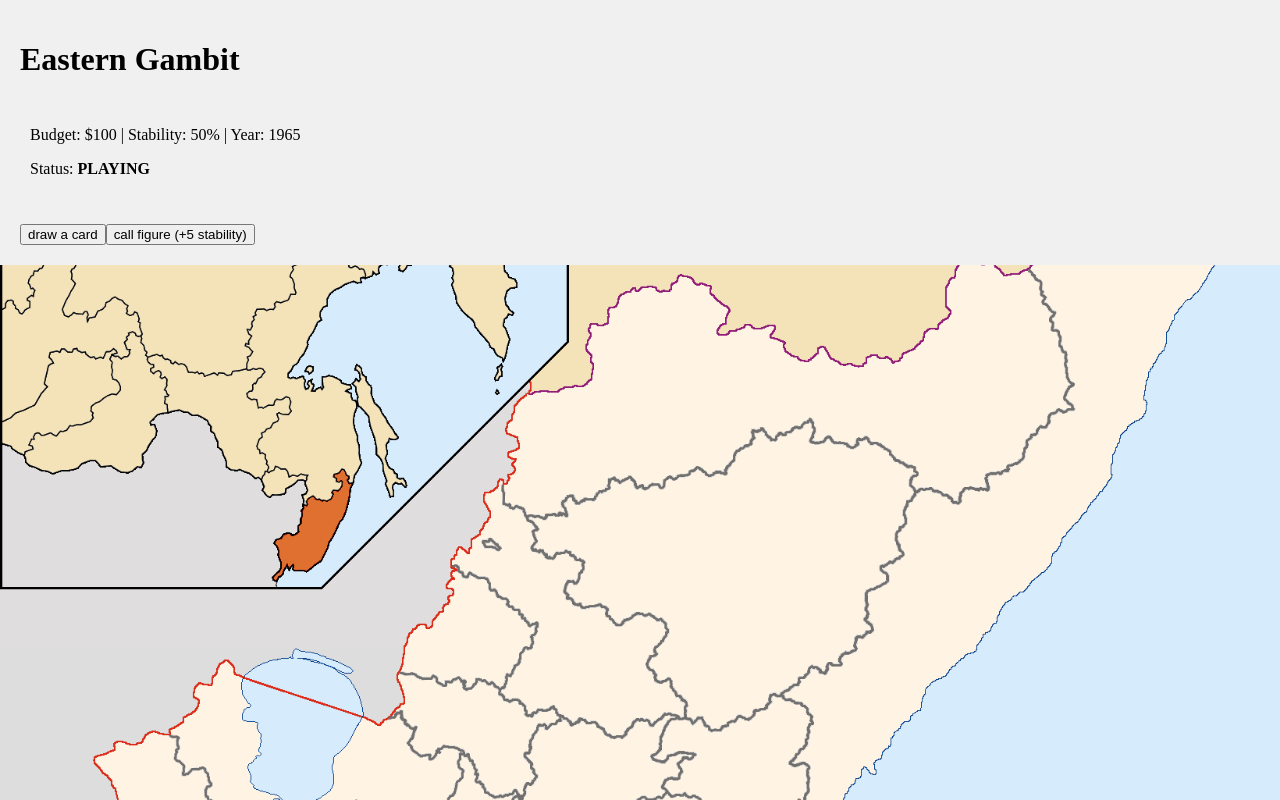
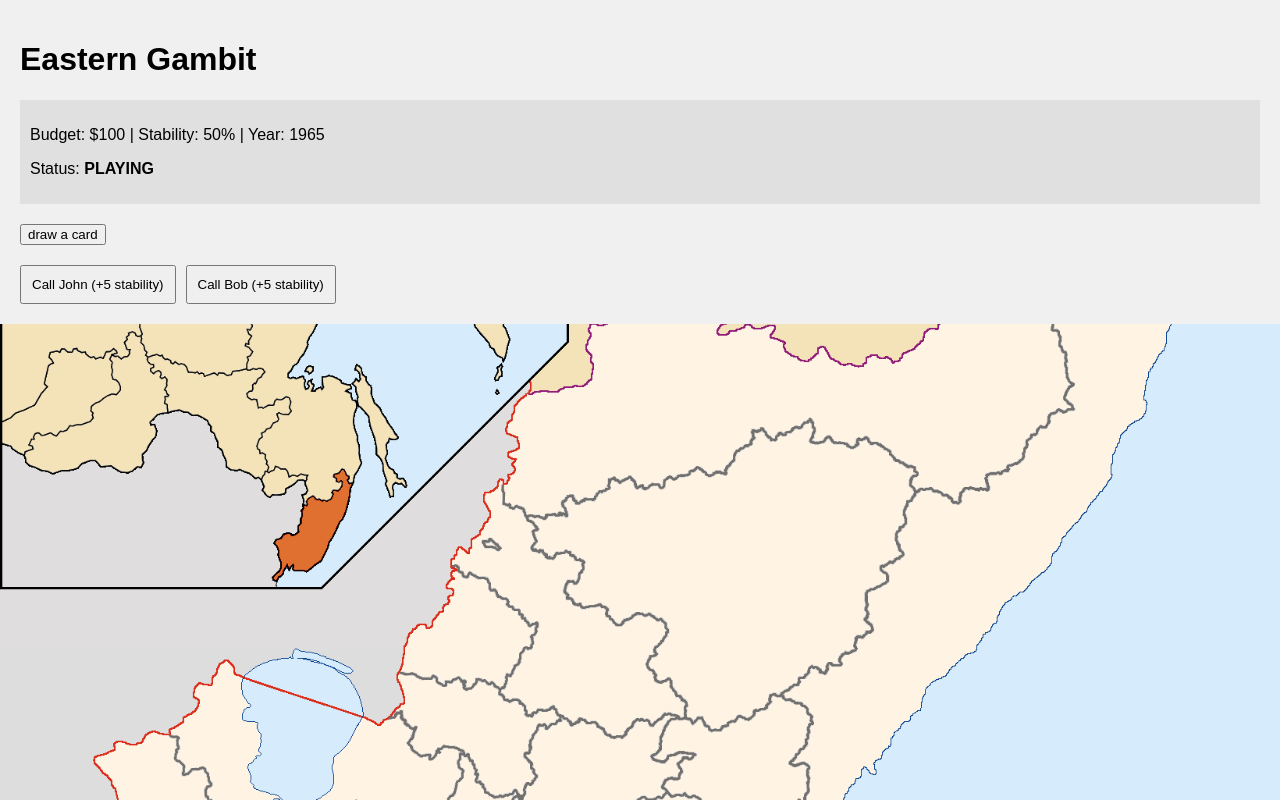
Before and after one commit to arkahafidz/superpower-domination, a React (Vite) app: page / in a window 1280 px wide. Built offline with nearby package versions, Linux system fonts and the light colour scheme.

Commit message:
patch v0.5
update at figure system and some fixed minor bugs

```diff
--- a/src/App.jsx
+++ b/src/App.jsx
@@ -18,6 +18,12 @@ const eventdeck = [
   },
 ]
 
+// figures name
+const figures = [
+  {id: 'fig1', name: 'John'},
+  {id: 'fig2', name: 'Bob'}
+];
+
 // app yes
 function App() {
   const [stats, setstats] = useState({
@@ -27,7 +33,7 @@ function App() {
     status: "playing"
   });
   const [currentevent, setcurrentevent] = useState(null);
-  const [lastusedyear, setlastusedyear] = useState(-2);
+  const [lastusedyear, setlastusedyear] = useState({fig1: -2, fig2: -2});
 
   const drawcard = () => {
     const randomcard = eventdeck[Math.floor(Math.random() * eventdeck.length)];
@@ -47,22 +53,25 @@ function App() {
     setcurrentevent(null);
   };
 
-  const handlefigure = () => {
-    if (stats.year - lastusedyear < 2) {
+  const handlefigure = (id) => {
+    if (stats.year - lastusedyear[id] < 2) {
       alert("still cd bozo")
       return;
     }
     setstats({...stats, stability: stats.stability + 5});
-    setlastusedyear(stats.year);
+    setlastusedyear(prev => ({
+      ...prev,
+      [id]: stats.year
+    }));
   };
 
 
 
 // ui
 return (
-    <div style={{ background: '#f0f0f0', padding: '20px' }}>
+    <div style={{ background: '#f0f0f0', padding: '20px', fontFamily: 'sans-serif' }}>
       <h1>Eastern Gambit</h1>
-      <div style={{ background: '#f0f0f0', padding: '10px' }}>
+      <div style={{ background: '#e0e0e0', padding: '10px', marginBottom: '20px' }}>
         <p>Budget: ${stats.budget} | Stability: {stats.stability}% | Year: {stats.year}</p>
         <p>Status: <strong>{stats.status.toUpperCase()}</strong></p>
       </div>
@@ -70,24 +79,37 @@ return (
       {stats.status !== "playing" ? (
         <h2>GAME {stats.status.toUpperCase()}!</h2>
       ) : !currentevent ? (
-        <button onClick={drawcard} style={{ marginTop: '20px' }}>draw a card</button>
+        <button onClick={drawcard}>draw a card</button>
       ) : (
-        <div style={{ border: '5px solid black', padding: '20px', marginTop: '20px' }}>
+        <div style={{ border: '2px solid black', padding: '20px' }}>
           <h3>{currentevent.text}</h3>
           <button onClick={() => handlechoice('A')}>{currentevent.optionA}</button>
-          <button onClick={() => handlechoice('B')}>{currentevent.optionB}</button>
+          <button onClick={() => handlechoice('B')} style={{marginLeft: '10px'}}>{currentevent.optionB}</button>
         </div>
       )}
-      <button
-        onClick={handlefigure}
-        disabled={stats.year - lastusedyear < 2}
-        style={{ marginTop: '20px' }}
->
-        {stats.year - lastusedyear < 2
-        ? `cooldown: ${2 - (stats.year - lastusedyear)} year`
-        : "call figure (+5 stability)"
-        }
-      </button>
+
+      <div style={{ marginTop: '20px' }}>
+        {figures.map((fig) => {
+          const isCooldown = stats.year - lastusedyear[fig.id] < 2;
+          const isDisabled = stats.status !== "playing" || isCooldown;
+
+          return (
+            <button
+              key={fig.id}
+              onClick={() => handlefigure(fig.id)}
+              disabled={isDisabled}
+              style={{ marginRight: '10px', padding: '10px' }}
+            >
+              {stats.status !== "playing"
+                ? "they are running lmao"
+                : isCooldown
+                ? `CD ${fig.name}: ${2 - (stats.year - lastusedyear[fig.id])} year`
+                : `Call ${fig.name} (+5 stability)`
+              }
+            </button>
+          );
+        })}
+      </div>
     </div>
   );
 }
```
